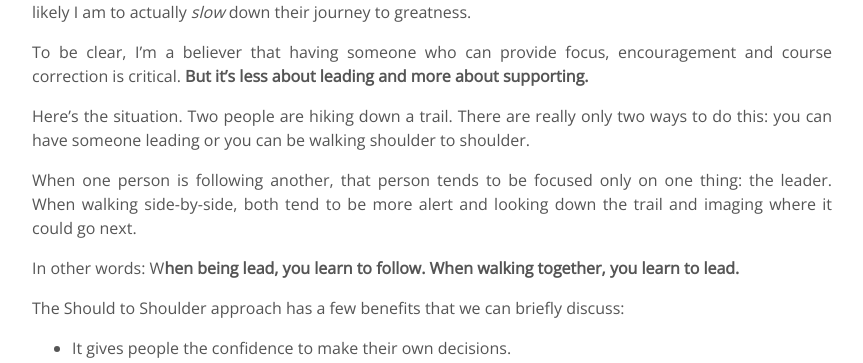
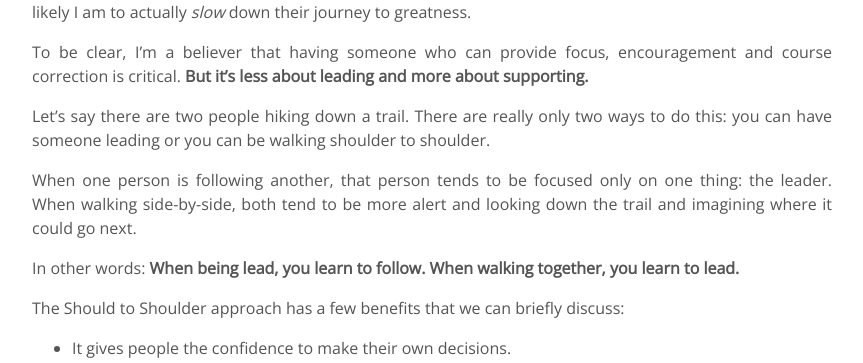
Before and after one commit to kshehadeh/website, a Jekyll site: the page built from _posts/2020-05-31-should-to-shoulder.md, in a window 1280 px wide. Shown: the part 440-803 px from the top of the page, without its empty margins (208-1071 px from the left). Built offline with Jekyll 4.4.1, drawn with Linux system fonts in a browser that asks for light colours.

Commit message:
More typos

```diff
--- a/_posts/2020-05-31-should-to-shoulder.md
+++ b/_posts/2020-05-31-should-to-shoulder.md
@@ -10,11 +10,11 @@ I am most happy when I play even a small part in someone's success.  The challen
 
 To be clear, I'm a believer that having someone who can provide focus, encouragement and course correction is critical.  **But it's less about leading and more about supporting.**
 
-Here's the situation.  Two people are hiking down a trail.  There are really only two ways to do this: you can have someone leading or you can be walking shoulder to shoulder.
+Let's say there are two people hiking down a trail.  There are really only two ways to do this: you can have someone leading or you can be walking shoulder to shoulder.
 
-When one person is following another, that person tends to be focused only on one thing: the leader.  When walking side-by-side, both tend to be more alert and looking down the trail and imaging where it could go next.
+When one person is following another, that person tends to be focused only on one thing: the leader.  When walking side-by-side, both tend to be more alert and looking down the trail and imagining where it could go next.
 
-In other words: W**hen being lead, you learn to follow. When walking together, you learn to lead.**
+In other words: **When being lead, you learn to follow. When walking together, you learn to lead.**
 
 The Should to Shoulder approach has a few benefits that we can briefly discuss:
 
```
